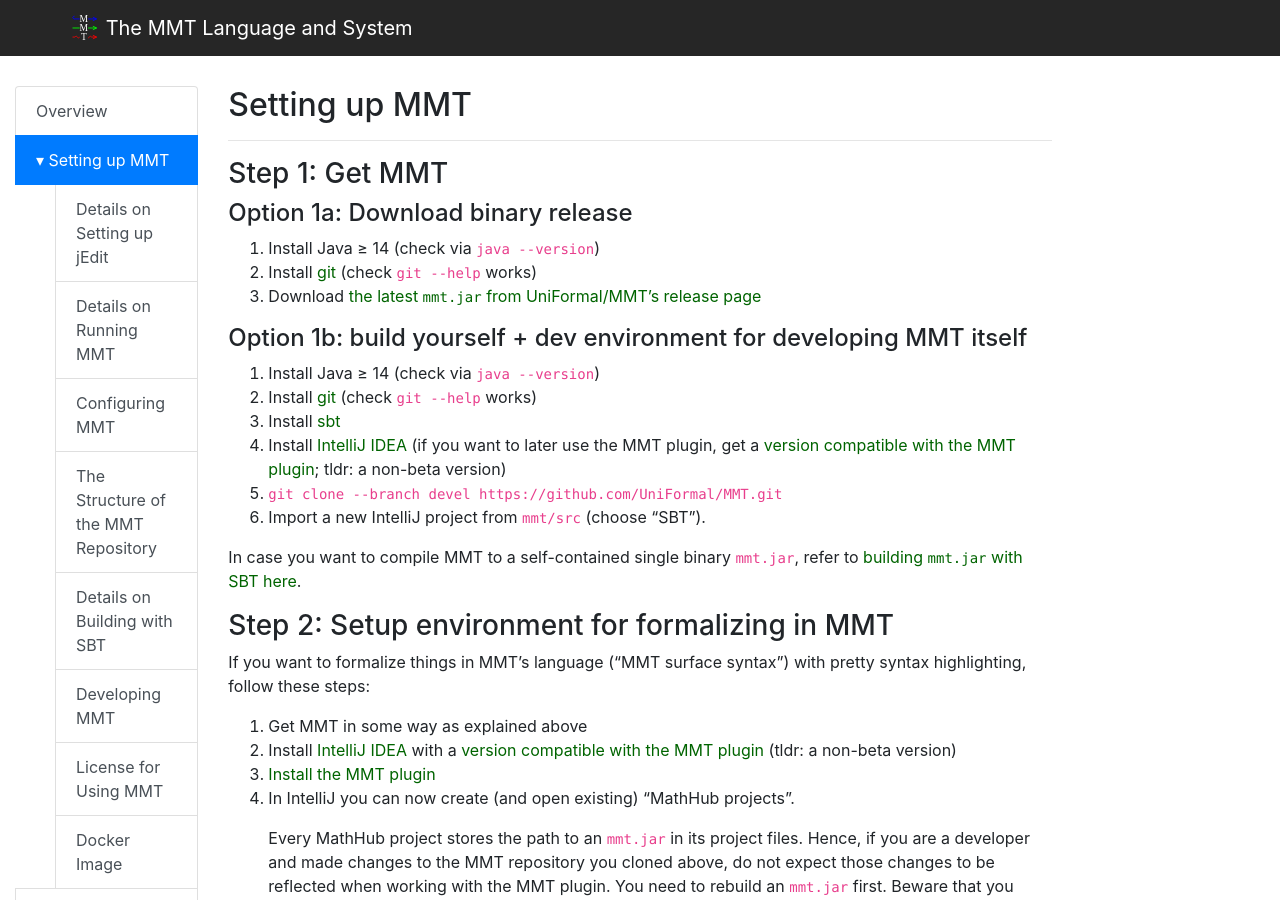
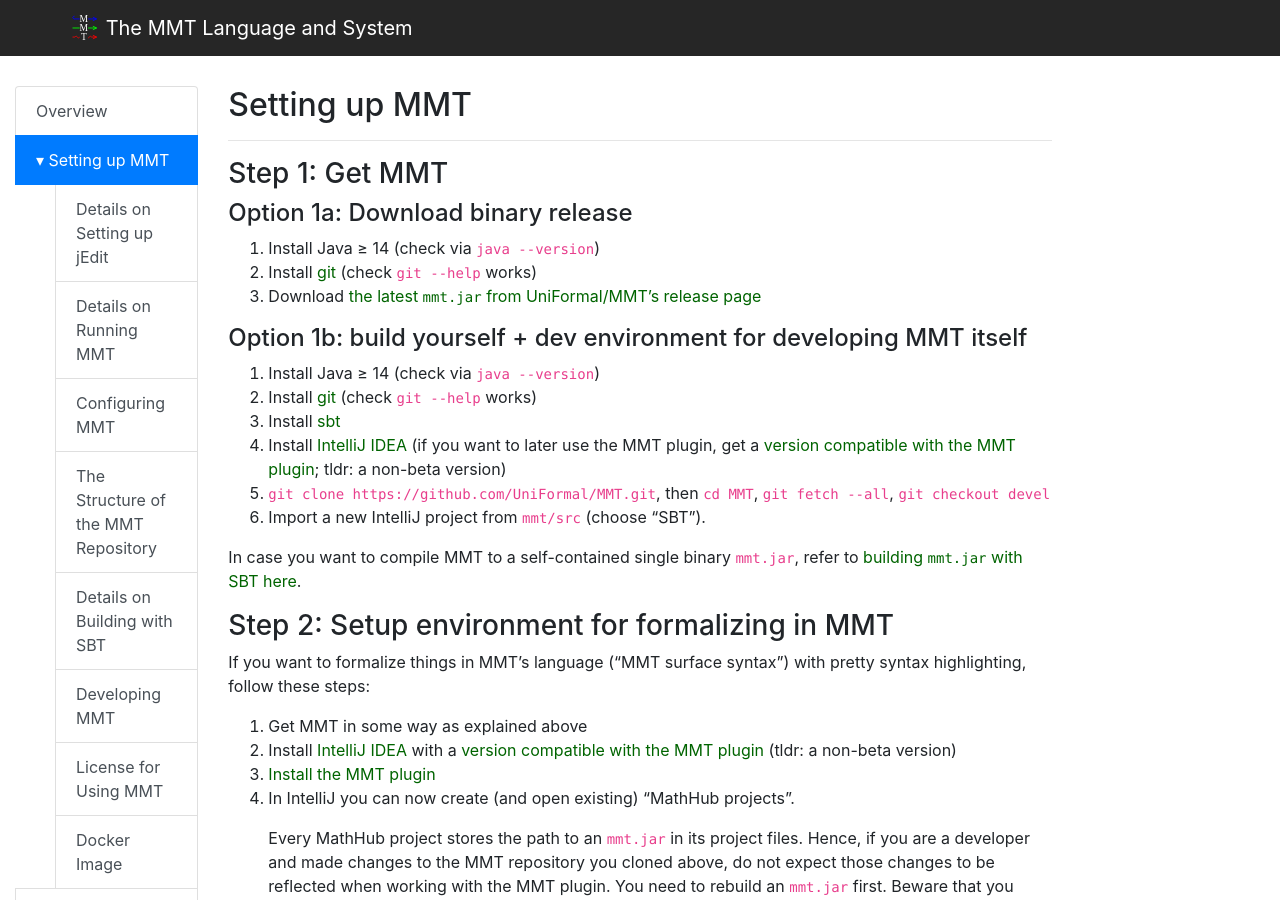
Before and after one commit to UniFormal/uniformal.github.io, a Jekyll site: the page built from doc/setup/index.md, in a window 1280 px wide and 900 px high. Built offline with Jekyll 4.4.1, drawn with Linux system fonts in a browser that asks for light colours.

Commit message:
check out devel using "git checkout" and not "git clone -b"
since "git clone -b" prevents one from ever using other remote branches (easily)

```diff
--- a/doc/setup/index.md
+++ b/doc/setup/index.md
@@ -17,7 +17,7 @@
 2. Install [git](https://git-scm.com/) (check `git --help` works)
 3. Install [sbt](https://www.scala-sbt.org/)
 4. Install [IntelliJ IDEA](https://www.jetbrains.com/idea/) (if you want to later use the MMT plugin, get a [version compatible with the MMT plugin](https://plugins.jetbrains.com/plugin/11450-mmt/versions); tldr: a non-beta version)
-5. `git clone --branch devel https://github.com/UniFormal/MMT.git`
+5. `git clone https://github.com/UniFormal/MMT.git`, then `cd MMT`, `git fetch --all`, `git checkout devel`
 6. Import a new IntelliJ project from `mmt/src` (choose "SBT").
 
 In case you want to compile MMT to a self-contained single binary `mmt.jar`, refer to [building `mmt.jar` with SBT here](https://uniformal.github.io/doc/setup/sbt).
```
